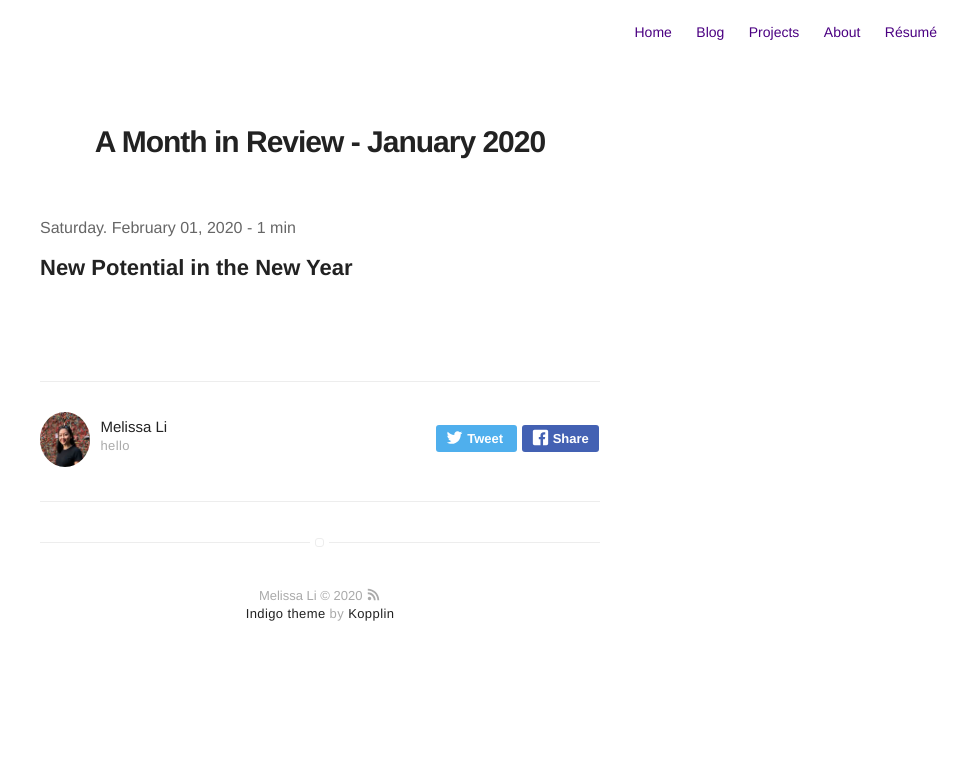
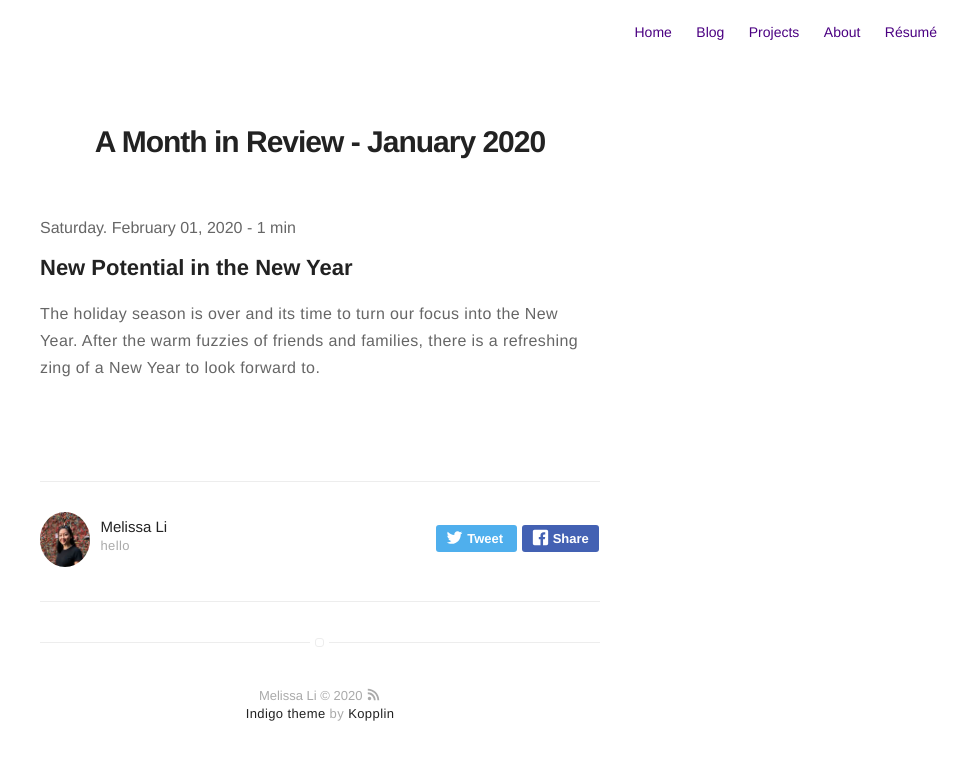
Before and after one commit to im-mel/im-mel.github.io, a Jekyll site: the page built from _posts/2020-02-01-january-review.markdown, in a window 1280 px wide. Shown: the top 760 px of the page, without its empty margins (320-1280 px from the left). Built offline with Jekyll 4.4.1, drawn with Linux system fonts in a browser that asks for light colours.

Commit message:
Added more to Jan in Review

```diff
--- a/_posts/2020-02-01-january-review.markdown
+++ b/_posts/2020-02-01-january-review.markdown
@@ -6,10 +6,12 @@ image: /assets/images/markdown.jpg
 headerImage: false
 tag: false
 star: false
-category: blog
+category: false
 author: melissa li
 description: A review of January 2020
 ---
 
 
 ## New Potential in the New Year
+
+The holiday season is over and its time to turn our focus into the New Year. After the warm fuzzies of friends and families, there is a refreshing zing of a New Year to look forward to.
```
